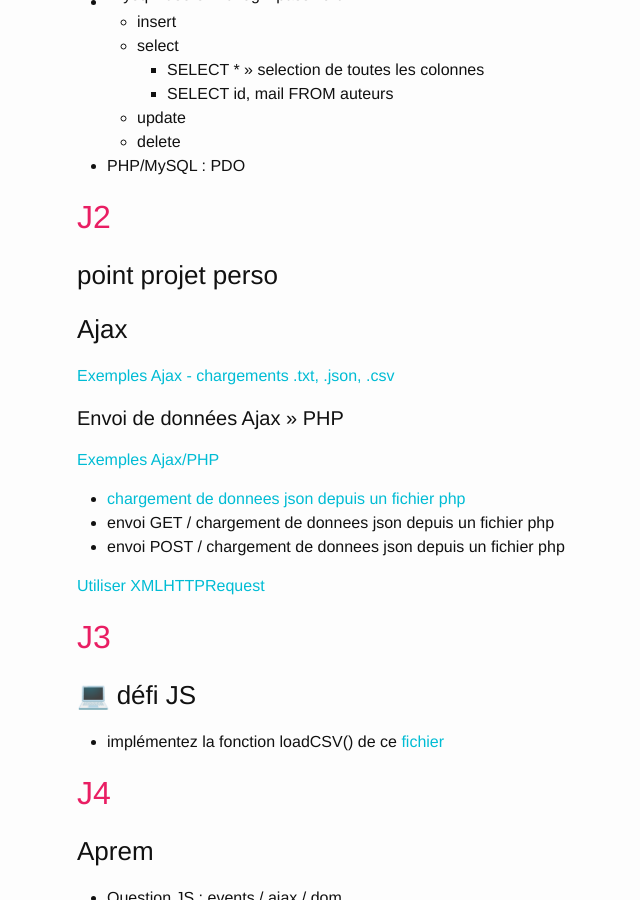
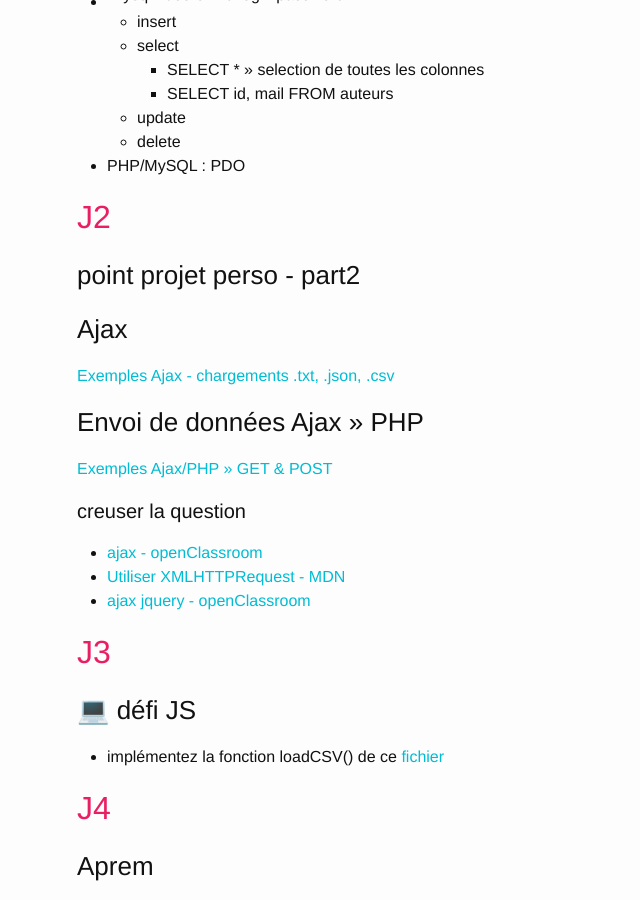
Before and after one commit to cappert/support, a Jekyll site: the page built from _posts/2016-11-07-semaine19.md, in a window 1280 px wide and 900 px high, scrolled down 562 px. Shown: the whole window, without its empty margins (193-833 px from the left). Built offline with Jekyll 4.4.1, drawn with Linux system fonts in a browser that asks for light colours; emoji names are drawn with the system emoji font.

Commit message:
S19 J2...

```diff
--- a/_posts/2016-11-07-semaine19.md
+++ b/_posts/2016-11-07-semaine19.md
@@ -30,24 +30,21 @@ categories: hebdo
 
 ## J2
 
-### point projet perso
+### point projet perso - part2
 
 ### Ajax
 
-
 [Exemples Ajax - chargements .txt, .json, .csv](https://github.com/simplyon2/exemples-php/tree/master/ajax/chargements)
 
+### Envoi de données Ajax » PHP
 
-#### Envoi de données Ajax » PHP
+[Exemples Ajax/PHP » GET & POST](https://github.com/simplyon2/exemples-php/tree/master/ajax/php)
 
+#### creuser la question
 
-[Exemples Ajax/PHP](https://github.com/simplyon2/exemples-php/tree/master/ajax/php)
-
-- [chargement de donnees json depuis un fichier php](https://github.com/simplyon2/exemples-php/tree/master/ajax)
-- envoi GET / chargement de donnees json depuis un fichier php
-- envoi POST / chargement de donnees json depuis un fichier php
-
-[Utiliser XMLHTTPRequest](https://developer.mozilla.org/fr/docs/Web/API/XMLHttpRequest/Utiliser_XMLHttpRequest#Envoyer_des_formulaires_et_uploader_des_fichiers)
+- [ajax - openClassroom](https://openclassrooms.com/courses/dynamisez-vos-sites-web-avec-javascript/xmlhttprequest-1)
+- [Utiliser XMLHTTPRequest - MDN](https://developer.mozilla.org/fr/docs/Web/API/XMLHttpRequest/Utiliser_XMLHttpRequest#Envoyer_des_formulaires_et_uploader_des_fichiers)
+- [ajax jquery - openClassroom](https://openclassrooms.com/courses/un-site-web-dynamique-avec-jquery/ajax-les-requetes-http-par-l-objet-xmlhttprequest)
 
 ## J3
 
```
